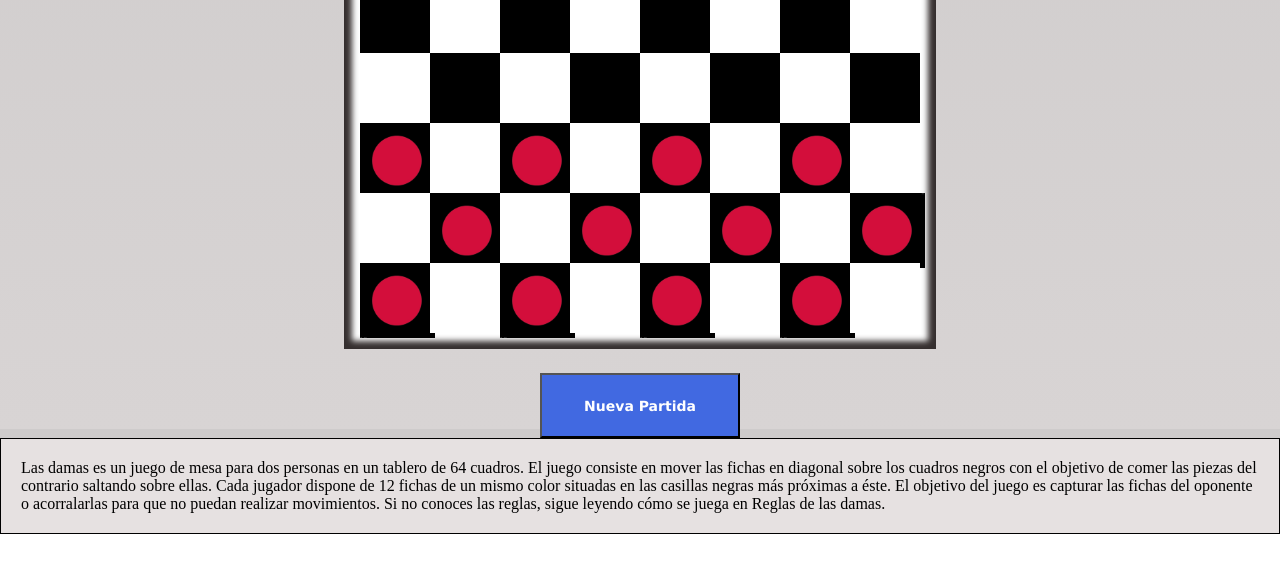
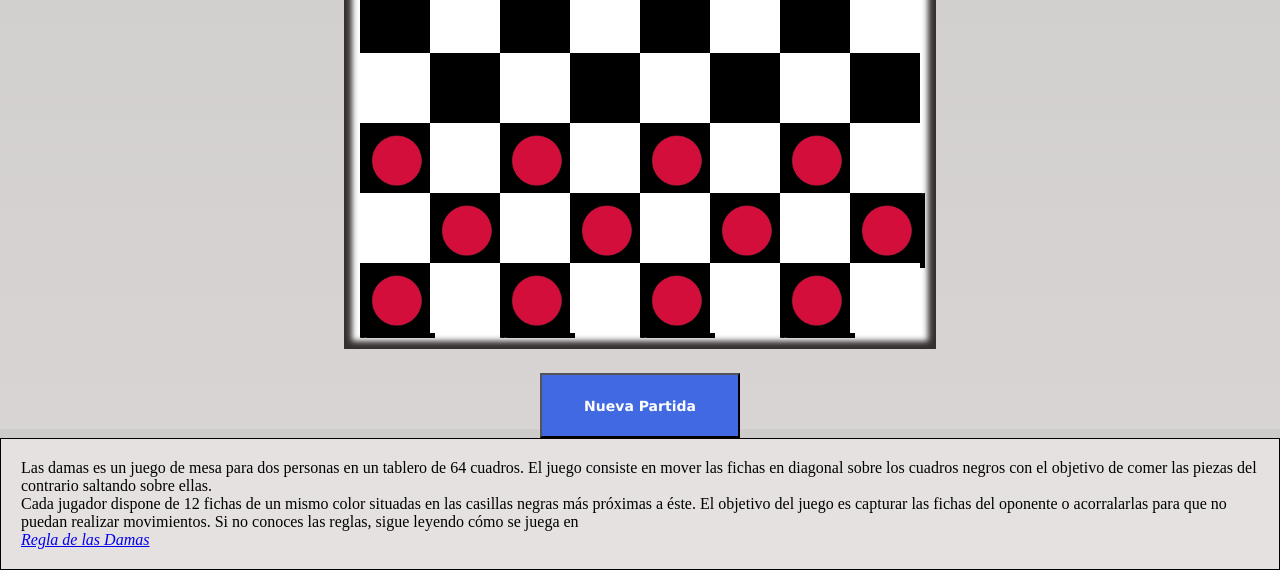
Before and after one commit to Jeremias284/ProyectoDeDamas, a plain HTML site: page index.html in a window 1280 px wide. Shown: the part 371-941 px from the top of the page. Before the commit the page ends 905 px from the top, so only its background shows below. Drawn offline with Linux system fonts and the light colour scheme.

Commit message:
ActualizadoParrafo

```diff
--- a/index.html
+++ b/index.html
@@ -129,13 +129,20 @@
 
   <aside class="PieDePagina">
    <blockquote>
-      <footer >
+     <div>
+      <p>
          Las damas es un juego de mesa para dos personas en un tablero de 64 cuadros. El juego consiste en mover las fichas en diagonal sobre los cuadros negros con el objetivo de comer las piezas del contrario saltando sobre ellas.
+     </p>
+     <p>
+        Cada jugador dispone de 12 fichas de un mismo color situadas en las casillas negras más próximas a éste. El objetivo del juego es capturar las fichas del oponente o acorralarlas para que no puedan realizar movimientos.
+        Si no conoces las reglas, sigue leyendo cómo se juega en <address> <a href="file:///C:/Users/JEREMIAS%20CALZADA/Desktop/Tablero_Ajedrez/index.html">Regla de las Damas</a> </address>
+     </p>
 
-      Cada jugador dispone de 12 fichas de un mismo color situadas en las casillas negras más próximas a éste. El objetivo del juego es capturar las fichas del oponente o acorralarlas para que no puedan realizar movimientos.
 
-      Si no conoces las reglas, sigue leyendo cómo se juega en Reglas de las damas.
-      </footer>
+
+     </div>
+
+
    </blockquote>
   </aside>
 
```
